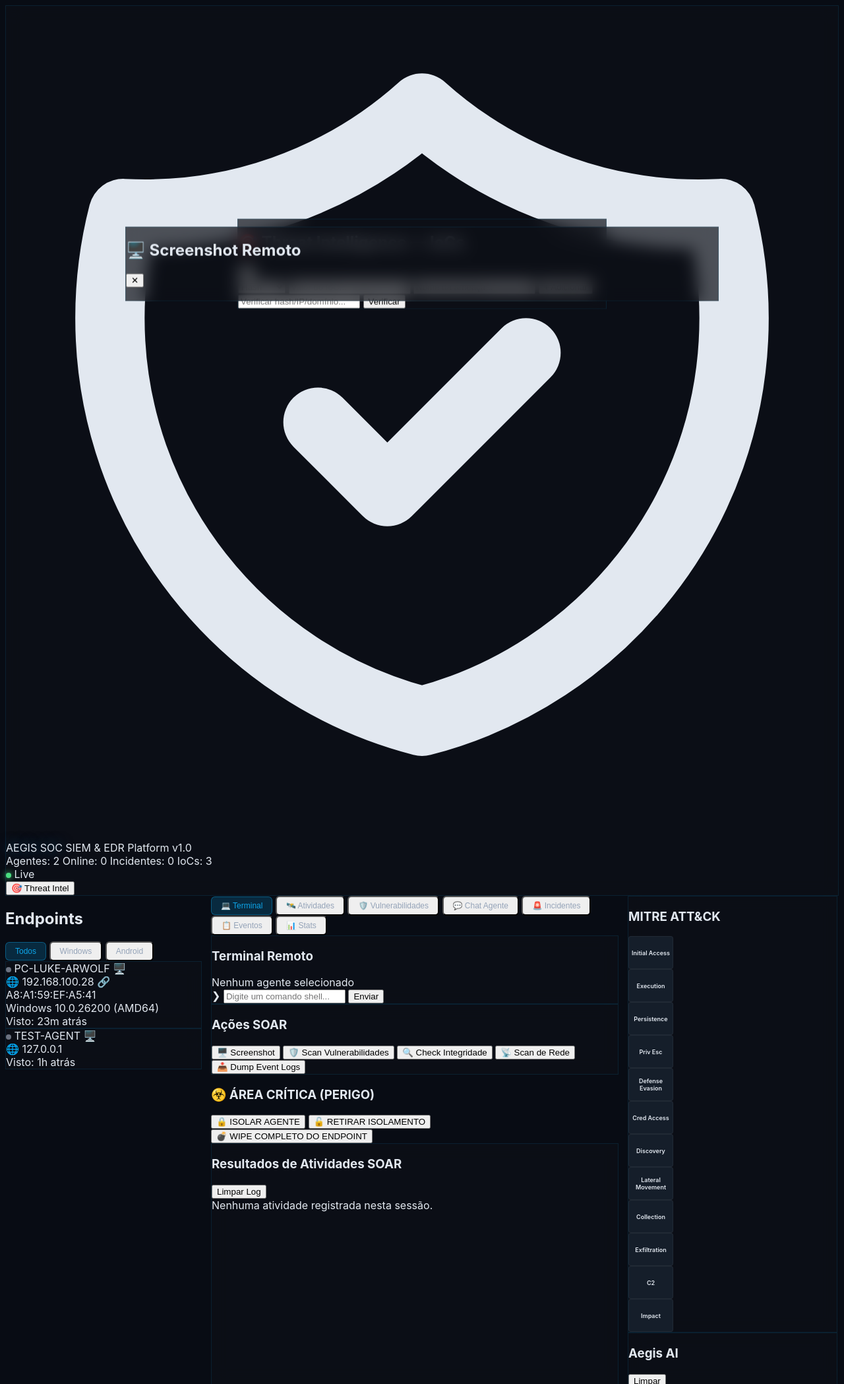
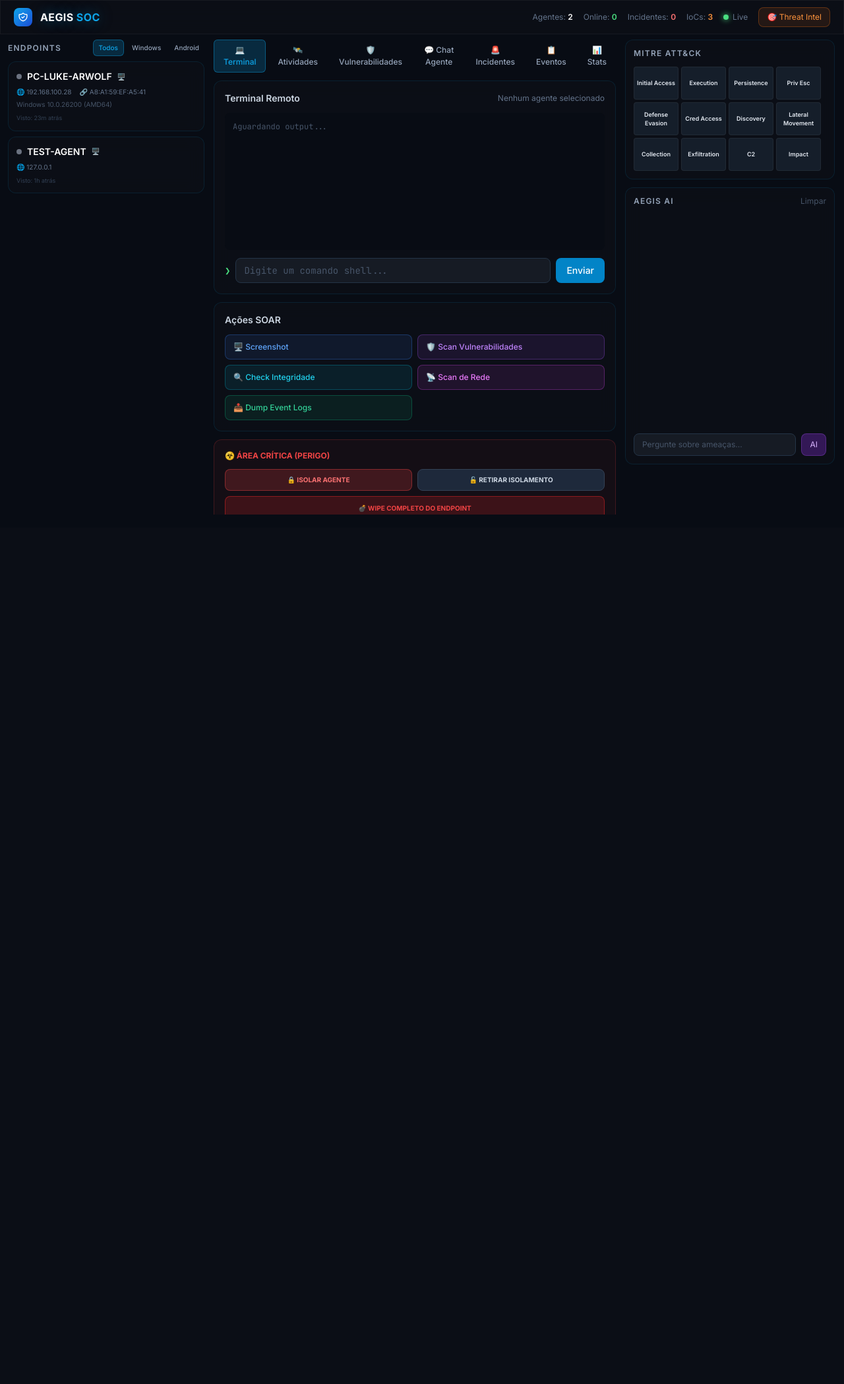
Before and after one commit to BernardoMancia/aegis-endpoint-defense, a Flask app: page / in a window 1280 px wide. Shown: the whole page at 66% size. After the commit the page ends 780 px from the top, so only its background shows below. Run offline with Flask 3, Linux system fonts and the light colour scheme; data comes from the database, SQL or seed files in the repository; both versions use the stored data as it was after the commit; data that the repository does not hold is empty; some libraries are stand-ins or nearby versions.

Commit message:
Fix dashboard layout and restore CDN URLs (Clean Code)

```diff
--- a/server_vps/templates/dashboard.html
+++ b/server_vps/templates/dashboard.html
@@ -6,12 +6,20 @@
   <meta name="viewport" content="width=device-width,initial-scale=1.0" />
   <title>Aegis SOC — Security Operations Center</title>
   <meta name="description" content="Painel SOC da plataforma Aegis SIEM & EDR" />
-  <script src="https:
-  <script src="https:
-  <link rel="preconnect" href="https:
+  <script src="https://cdn.tailwindcss.com?v=1.1"></script>
+  <script src="https://unpkg.com/lucide@latest?v=1.1"></script>
+  <script src="https://cdn.jsdelivr.net/npm/chart.js?v=1.1"></script>
+  <link rel="preconnect" href="https://fonts.googleapis.com" />
+  <link rel="preconnect" href="https://fonts.gstatic.com" crossorigin />
   <link
-    href="https:
+    href="https://fonts.googleapis.com/css2?family=Inter:wght@300;400;500;600;700&family=JetBrains+Mono:wght@400;500&display=swap&v=1.1"
     rel="stylesheet" />
+  <script>
+    window.onerror = function (msg, url, line) {
+      console.error("AEGIS ERROR:", msg, "at", url, ":", line);
+      return false;
+    };
+  </script>
   <script>
     tailwind.config = {
       theme: {
@@ -36,9 +44,21 @@
       background: #080c14;
       font-family: 'Inter', sans-serif;
       color: #e2e8f0;
-      overflow: hidden;
-      height: 100vh
+      overflow-x: hidden;
+      overflow-y: auto;
+      min-height: 100vh;
+      margin: 0;
     }
+
+    .hidden {
+      display: none !important;
+    }
+
+    svg {
+      max-width: 100%;
+      max-height: 100%;
+    }
+
 
     ::-webkit-scrollbar {
       width: 4px;
@@ -278,8 +298,9 @@
 
   <header class="glass h-[52px] flex items-center justify-between px-5 border-b border-white/5">
     <div class="flex items-center gap-3">
-      <div class="w-7 h-7 rounded-lg bg-gradient-to-br from-aegis-500 to-blue-700 flex items-center justify-center">
-        <svg class="w-4 h-4 text-white" fill="none" stroke="currentColor" viewBox="0 0 24 24">
+      <div
+        class="w-7 h-7 rounded-lg bg-gradient-to-br from-aegis-500 to-blue-700 flex items-center justify-center shrink-0">
+        <svg style="width:16px; height:16px;" class="text-white" fill="none" stroke="currentColor" viewBox="0 0 24 24">
           <path stroke-linecap="round" stroke-linejoin="round" stroke-width="2"
             d="M9 12l2 2 4-4m5.618-4.016A11.955 11.955 0 0112 2.944a11.955 11.955 0 01-8.618 3.04A12.02 12.02 0 003 9c0 5.591 3.824 10.29 9 11.622 5.176-1.332 9-6.03 9-11.622 0-1.042-.133-2.052-.382-3.016z" />
         </svg>
@@ -346,7 +367,7 @@
           </div>
           <div id="terminal-output"
             class="terminal-output bg-dark-900 rounded-lg p-3 h-52 overflow-y-auto mb-3 text-xs leading-relaxed">
-            <span class="text-slate-600">
+            <span class="text-slate-600">Aguardando output...</span>
           </div>
           <div class="flex gap-2">
             <span class="text-green-400 font-mono text-sm self-center">❯</span>
@@ -616,6 +637,7 @@
 
 
     document.addEventListener('DOMContentLoaded', () => {
+      closeAllModals();
       buildMitreMap();
       loadAll();
       ajaxInterval = setInterval(loadAll, 2000);
```
Also changed, not shown: server_vps/data/aegis.db, 3 other files.
